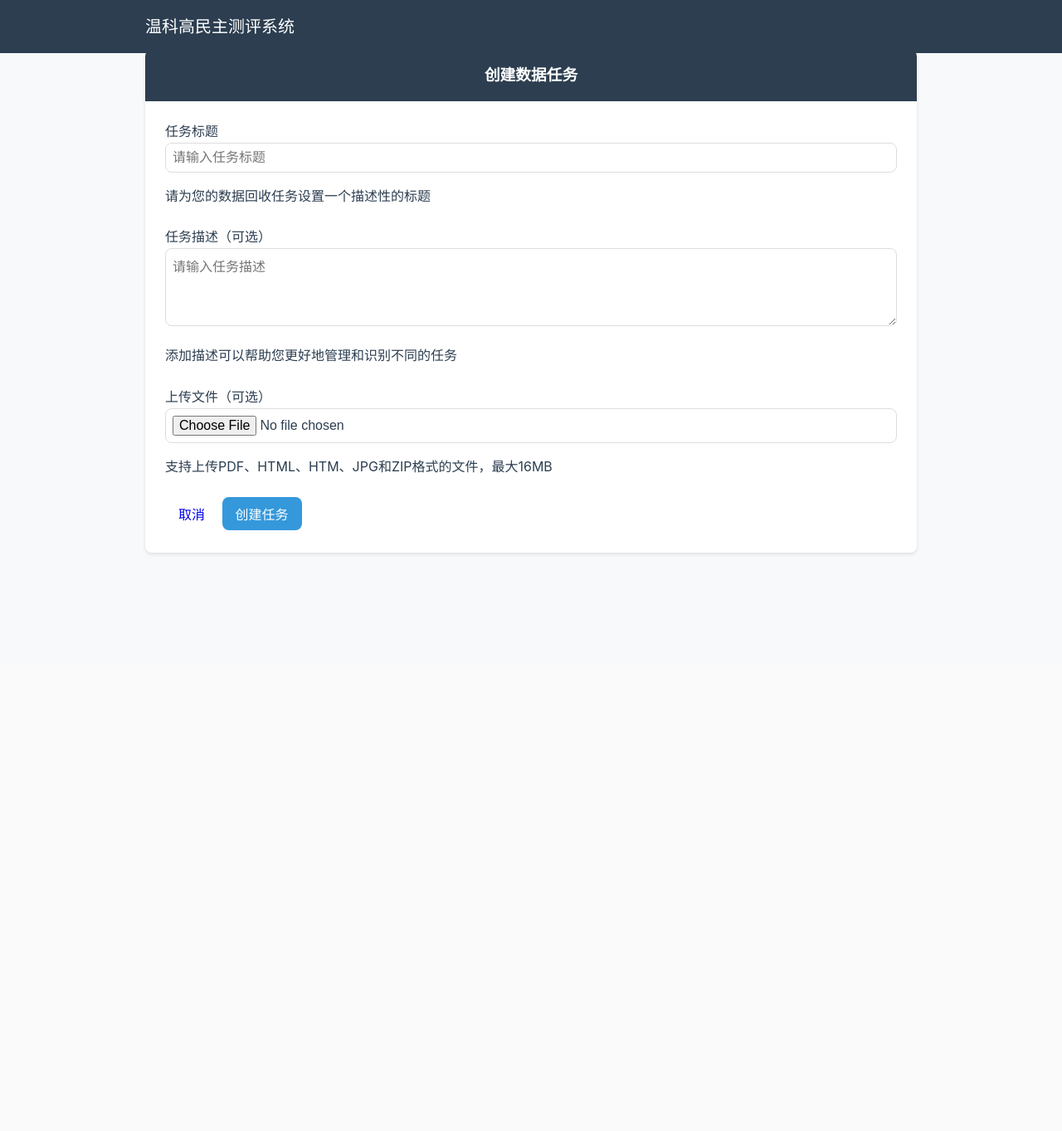
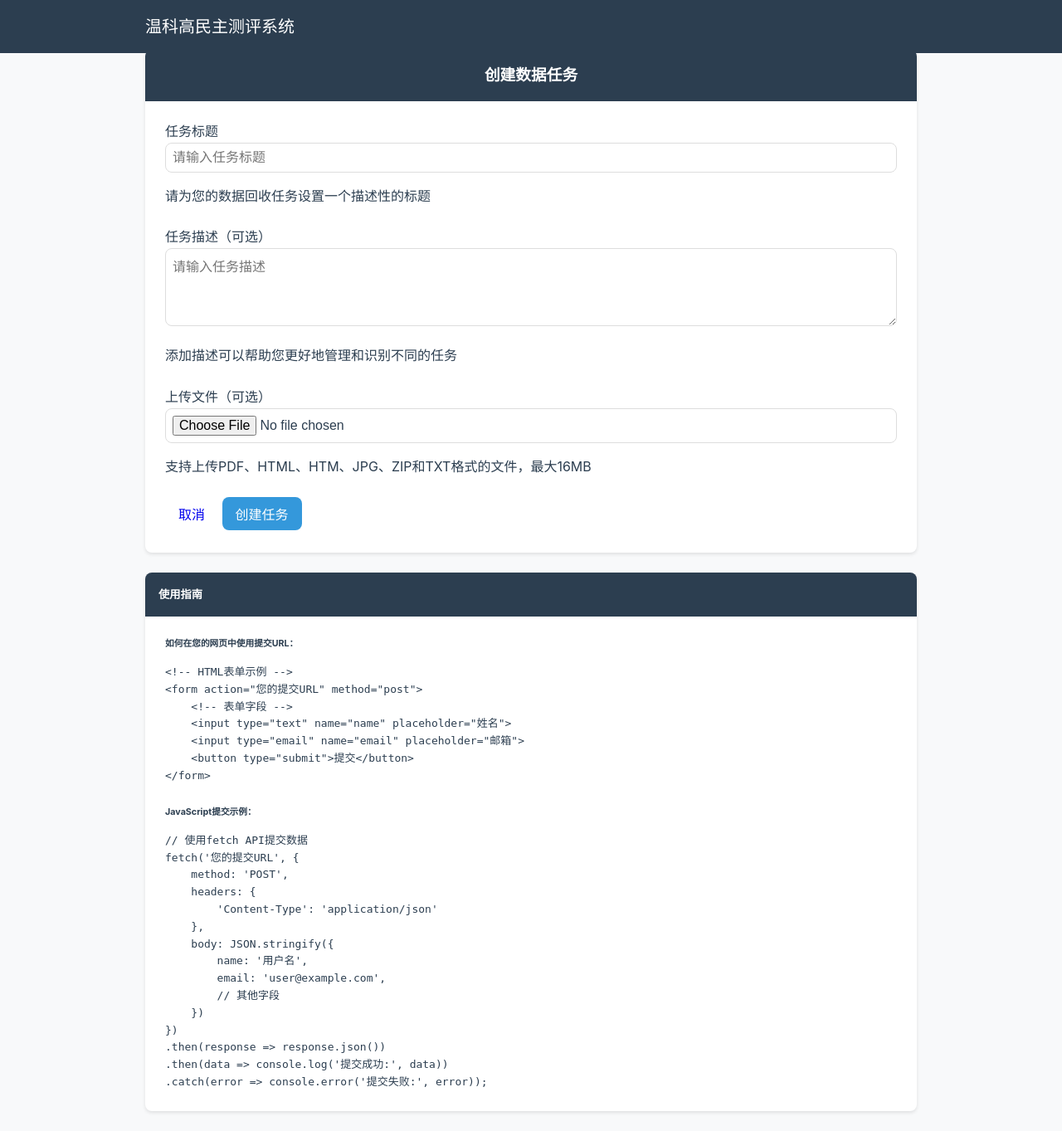
Before and after one commit to linmiaoyan/WzkjgzHomePage, a Flask app: template QuickForm/templates/create_task.html in a window 1280 px wide. Shown: the whole page at 83% size. Before the commit the page ends 668 px from the top, so only its background shows below. Run offline with Flask 3, Linux system fonts and the light colour scheme; the template is opened without the code that fills it, so the values that code supplies are empty.

Commit message:
html提交功能修复

```diff
--- a/QuickForm/templates/create_task.html
+++ b/QuickForm/templates/create_task.html
@@ -10,19 +10,6 @@
                 <h3 class="text-center mb-0">创建数据任务</h3>
             </div>
             <div class="card-body">
-                {% if not current_user.is_admin() %}
-                    {% if is_certified %}
-                    <div class="alert alert-success d-flex align-items-center gap-2">
-                        <span class="badge bg-success">认证教师</span>
-                        <span class="mb-0">您的账号已通过教师认证，任务创建数量无限制。</span>
-                    </div>
-                    {% else %}
-                    <div class="alert alert-warning">
-                        {% set limit_value = task_limit if task_limit and task_limit != -1 else 3 %}
-                        <strong>提示：</strong> 当前任务上限为 {{ limit_value }} 个（已创建 {{ task_count }} 个）。如需更高上限，请前往个人设置发起教师认证或联系管理员。
-                    </div>
-                    {% endif %}
-                {% endif %}
                 <form method="POST" action="{{ url_for('quickform.create_task') }}" enctype="multipart/form-data">
                     <div class="mb-4">
                         <label for="title" class="form-label">任务标题</label>
@@ -37,14 +24,14 @@
                     <div class="mb-4">
                         <label for="file" class="form-label">上传文件（可选）</label>
                         <input type="file" class="form-control" id="file" name="file" accept=".pdf,.html,.htm,.jpg,.zip,.txt">
-                        <div class="form-text">支持上传PDF、HTML、HTM、JPG和ZIP格式的文件，最大16MB</div>
+                        <div class="form-text">支持上传PDF、HTML、HTM、JPG、ZIP和TXT格式的文件，最大16MB</div>
                     </div>
 
                     <div class="mb-4">
                         <div class="alert alert-info">
                             <h6 class="alert-heading">创建任务后，您将获得：</h6>
                             <ul class="mb-0">
-                                <li>一个唯一的数据接口地址（URL），用于接收表单数据</li>
+                                <li>一个唯一的提交URL，用于接收表单数据</li>
                                 <li>数据管理和分析工具</li>
                                 <li>导出数据功能</li>
                                 <li>文件管理能力（上传的文件将与任务关联）</li>
@@ -58,6 +45,43 @@
                 </form>
             </div>
         </div>
+
+        <div class="card mt-5">
+            <div class="card-header">
+                <h5 class="mb-0">使用指南</h5>
+            </div>
+            <div class="card-body">
+                <h6>如何在您的网页中使用提交URL：</h6>
+                <div class="mt-3 mb-4 p-3 bg-light rounded">
+                    <pre class="mb-0"><code>&lt;!-- HTML表单示例 --&gt;
+&lt;form action="您的提交URL" method="post"&gt;
+    &lt;!-- 表单字段 --&gt;
+    &lt;input type="text" name="name" placeholder="姓名"&gt;
+    &lt;input type="email" name="email" placeholder="邮箱"&gt;
+    &lt;button type="submit"&gt;提交&lt;/button&gt;
+&lt;/form&gt;</code></pre>
+                </div>
+
+                <h6>JavaScript提交示例：</h6>
+                <div class="mt-3 p-3 bg-light rounded">
+                    <pre class="mb-0"><code>// 使用fetch API提交数据
+fetch('您的提交URL', {
+    method: 'POST',
+    headers: {
+        'Content-Type': 'application/json'
+    },
+    body: JSON.stringify({
+        name: '用户名',
+        email: 'user@example.com',
+        // 其他字段
+    })
+})
+.then(response => response.json())
+.then(data => console.log('提交成功:', data))
+.catch(error => console.error('提交失败:', error));</code></pre>
+                </div>
+            </div>
+        </div>
     </div>
 </div>
 {% endblock %}
--- a/QuickForm/templates/profile.html
+++ b/QuickForm/templates/profile.html
@@ -142,18 +142,18 @@
                             <input type="hidden" name="change_password" value="1">
 
                             <div class="form-group">
-                                <label for="current_password">当前密码</label>
+                                <label for="current_password" style="color: #000;">当前密码</label>
                                 <input type="password" class="form-control" id="current_password" name="current_password" required>
                             </div>
 
                             <div class="form-group">
-                                <label for="new_password">新密码</label>
+                                <label for="new_password" style="color: #000;">新密码</label>
                                 <input type="password" class="form-control" id="new_password" name="new_password" required>
                                 <small class="form-text text-muted">密码长度至少为6个字符</small>
                             </div>
 
                             <div class="form-group">
-                                <label for="confirm_password">确认新密码</label>
+                                <label for="confirm_password" style="color: #000;">确认新密码</label>
                                 <input type="password" class="form-control" id="confirm_password" name="confirm_password" required>
                             </div>
 
--- a/requirements.txt
+++ b/requirements.txt
@@ -15,5 +15,3 @@
 reportlab>=3.6.0
 beautifulsoup4>=4.12.0
 lxml>=4.9.0
-markdown>=3.4.0
-blueprint
```
Also changed, not shown: QuickForm/blueprint.py (+5 -2 lines).
